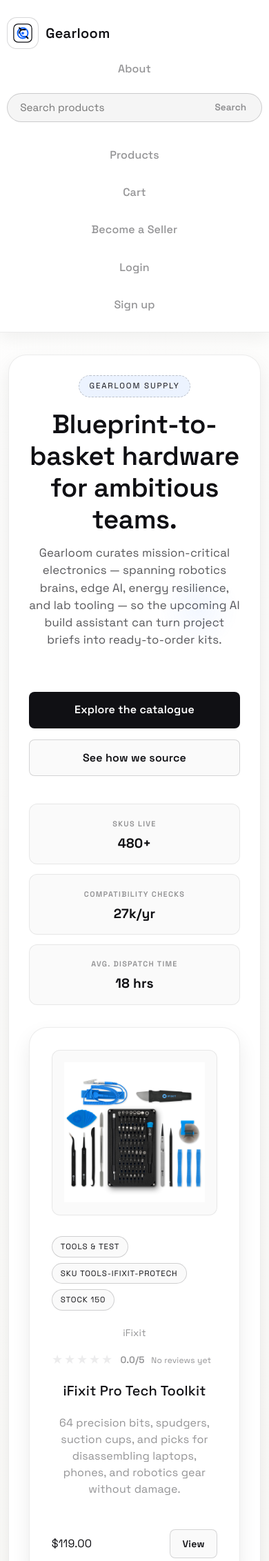
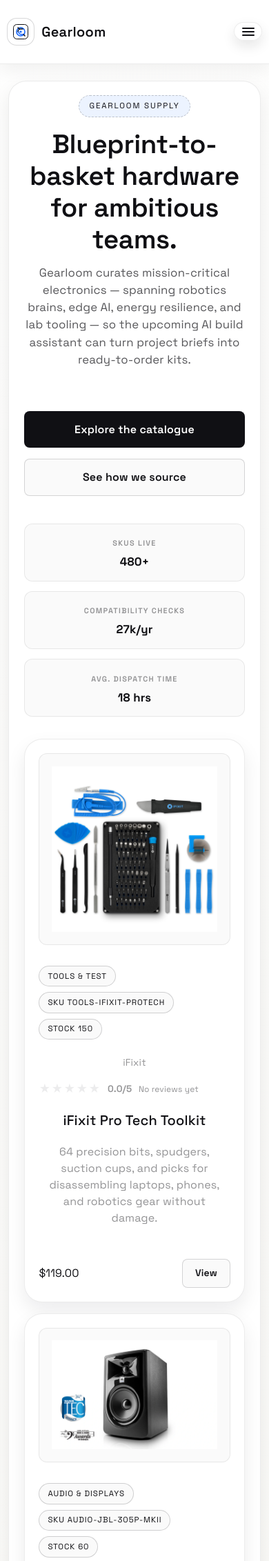
Before and after one commit to harry-johnson12/FlaskTask, a Flask app: page / in a window 390 px wide. Shown: the top 2263 px of the page at 69% size. Run offline with Flask 3, Linux system fonts and the light colour scheme.

Commit message:
v2.3 fixed phone formatting and functionality

```diff
--- a/app.py
+++ b/app.py
@@ -1016,6 +1016,12 @@
     return send_from_directory(app.static_folder, "service-worker.js", mimetype="application/javascript")
 
 
+@app.route("/.well-known/appspecific/com.chrome.devtools.json")
+def chrome_devtools_manifest() -> Response:
+    """Provide an empty manifest to quiet Chrome DevTools lookups."""
+    return jsonify({})
+
+
 @app.route("/signup", methods=["GET", "POST"])
 def signup() -> str | Response:
     """Register a new user account."""
--- a/static/css/site.css
+++ b/static/css/site.css
@@ -232,6 +232,19 @@
     }
 }
 
+@media (min-width: 768px) {
+    .navbar-toggle {
+        display: none;
+    }
+
+    .navbar-mobile-panel {
+        position: static;
+        display: flex;
+        padding: 0;
+        box-shadow: none;
+        background: transparent;
+    }
+}
 @media (min-width: 1200px) {
     .navbar-nav.gap-2 {
         gap: clamp(0.75rem, 1.2vw, 1.4rem) !important;
@@ -255,6 +268,48 @@
     display: inline-flex;
     align-items: center;
     gap: 0.45rem;
+}
+
+.navbar-toggle {
+    display: none;
+    border: 1px solid var(--border-soft);
+    background: #fff;
+    border-radius: 999px;
+    padding: 0.4rem 0.65rem;
+    gap: 0.2rem;
+    align-items: center;
+    justify-content: center;
+    flex-direction: column;
+    cursor: pointer;
+    box-shadow: 0 6px 14px rgba(16, 16, 20, 0.08);
+}
+
+.navbar-toggle-bar {
+    display: block;
+    width: 18px;
+    height: 2px;
+    background: var(--ink-primary);
+    border-radius: 999px;
+}
+
+.navbar-mobile-panel {
+    display: none;
+    flex: 1 1 auto;
+    align-items: center;
+}
+
+@media (min-width: 768px) {
+    .navbar-toggle {
+        display: none;
+    }
+
+    .navbar-mobile-panel {
+        position: static;
+        display: flex;
+        padding: 0;
+        box-shadow: none;
+        background: transparent;
+    }
 }
 
 .cart-count {
@@ -1434,6 +1489,154 @@
     }
 }
 
+@media (max-width: 767px) {
+    .page-shell {
+        padding: 1.5rem 0 1.8rem;
+    }
+
+    .hero-card,
+    .content-card,
+    .product-card,
+    .admin-card {
+        padding: 1.25rem;
+    }
+
+    .hero-card::after,
+    .content-card::after,
+    .admin-card::after {
+        display: none;
+    }
+
+    .navbar {
+        padding-block: 0.55rem;
+    }
+
+    .navbar .container {
+        position: relative;
+        flex-wrap: nowrap;
+        align-items: center;
+        gap: 0.5rem;
+    }
+
+    .navbar-brand {
+        margin: 0;
+    }
+
+    .navbar-brand img {
+        width: 40px;
+        height: 40px;
+    }
+
+    .navbar-toggle {
+        display: inline-flex;
+        margin-left: auto;
+        background: rgba(255, 255, 255, 0.96);
+        border: 1px solid var(--border-soft);
+        box-shadow: 0 8px 18px rgba(16, 16, 20, 0.1);
+    }
+
+    .navbar-mobile-panel {
+        display: none;
+        position: absolute;
+        top: 100%;
+        left: 0;
+        right: 0;
+        width: 100%;
+        max-height: 70vh;
+        overflow-y: auto;
+        background: #fff;
+        padding: 0.5rem 0.85rem 0.75rem;
+        border: 1px solid var(--border-soft);
+        box-shadow: 0 14px 24px rgba(16, 16, 20, 0.08);
+        border-radius: var(--radius-lg);
+        z-index: 200;
+    }
+
+    .navbar-mobile-panel.is-open {
+        display: block;
+    }
+
+    .navbar-mobile-panel .navbar-nav {
+        flex-direction: column;
+        align-items: flex-start;
+        gap: 0.35rem;
+        width: 100%;
+    }
+
+    .navbar-nav.ms-auto,
+    .navbar-nav.flex-grow-1 {
+        width: 100%;
+        flex-wrap: nowrap;
+        justify-content: flex-start;
+        gap: 0.25rem;
+        overflow: visible;
+        padding-bottom: 0;
+    }
+
+    .navbar-nav.ms-auto > *,
+    .navbar-nav.flex-grow-1 > * {
+        flex: 0 0 auto;
+        width: 100%;
+    }
+
+    .navbar-search {
+        width: 100%;
+        margin: 0.2rem 0 0.25rem;
+        order: 10;
+    }
+
+    .navbar-search-input {
+        padding: 0.45rem 3rem 0.45rem 0.9rem;
+        font-size: 0.9rem;
+    }
+
+    .nav-link {
+        width: 100%;
+        padding: 0.4rem 0.65rem;
+        font-size: 0.95rem;
+    }
+
+    .hero-card-home {
+        padding: 1.25rem 1.4rem;
+    }
+
+    .hero-actions {
+        flex-direction: column;
+        align-items: stretch;
+    }
+
+    .mini-stat strong {
+        font-size: 1.05rem;
+    }
+
+    .landing-left,
+    .landing-right {
+        gap: 1rem;
+    }
+
+    .quantity-input {
+        width: 3.5rem;
+    }
+
+    .product-summary {
+        flex-direction: column;
+        align-items: flex-start;
+    }
+
+    .banner-header {
+        flex-direction: column;
+        align-items: flex-start;
+    }
+
+    .navbar-nav.ms-auto,
+    .navbar-nav.flex-grow-1 {
+        order: 2;
+        flex-direction: column;
+        align-items: flex-start;
+        gap: 0.25rem;
+    }
+}
+
 @media (max-width: 575px) {
     .navbar .container {
         padding-block: 0.75rem;
--- a/templates/shared/_navbar.html
+++ b/templates/shared/_navbar.html
@@ -4,6 +4,12 @@
             <img src="{{ url_for('static', filename='img/logo.svg') }}" alt="Gearloom logo">
             <span>Gearloom</span>
         </a>
+        <button class="navbar-toggle" type="button" aria-controls="navbar-mobile-panel" aria-expanded="false" aria-label="Toggle navigation">
+            <span class="navbar-toggle-bar"></span>
+            <span class="navbar-toggle-bar"></span>
+            <span class="navbar-toggle-bar"></span>
+        </button>
+        <div id="navbar-mobile-panel" class="navbar-mobile-panel">
             <div class="navbar-nav align-items-center gap-3 flex-grow-1 w-100 flex-nowrap">
                 <a class="nav-link {% if request.endpoint == 'about' %}active{% endif %}" href="{{ url_for('about') }}">
                     About
@@ -50,6 +56,7 @@
                 {% endif %}
             </div>
         </div>
+    </div>
 </nav>
 
 <script>
@@ -80,6 +87,25 @@
         ensureManifest();
         ensureThemeColor();
 
+        const toggle = document.querySelector(".navbar-toggle");
+        const panel = document.getElementById("navbar-mobile-panel");
+        const closePanel = () => {
+            if (!panel || !toggle) return;
+            panel.classList.remove("is-open");
+            toggle.setAttribute("aria-expanded", "false");
+        };
+        if (toggle && panel) {
+            toggle.addEventListener("click", () => {
+                const open = panel.classList.toggle("is-open");
+                toggle.setAttribute("aria-expanded", open ? "true" : "false");
+            });
+            window.addEventListener("resize", () => {
+                if (window.innerWidth >= 768) {
+                    closePanel();
+                }
+            });
+        }
+
         if ("serviceWorker" in navigator) {
             window.addEventListener("load", () => {
                 navigator.serviceWorker
```
Lines whose indentation alone changed are shown as unchanged.
